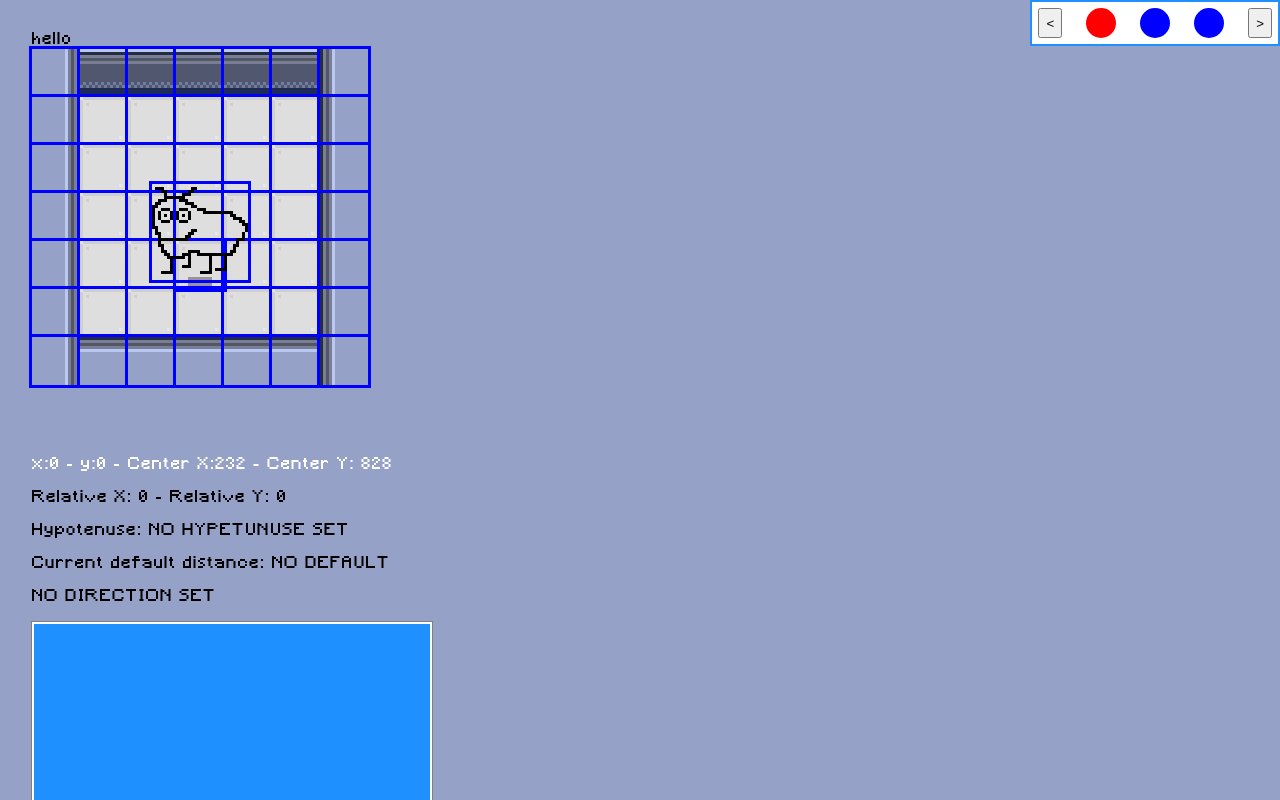
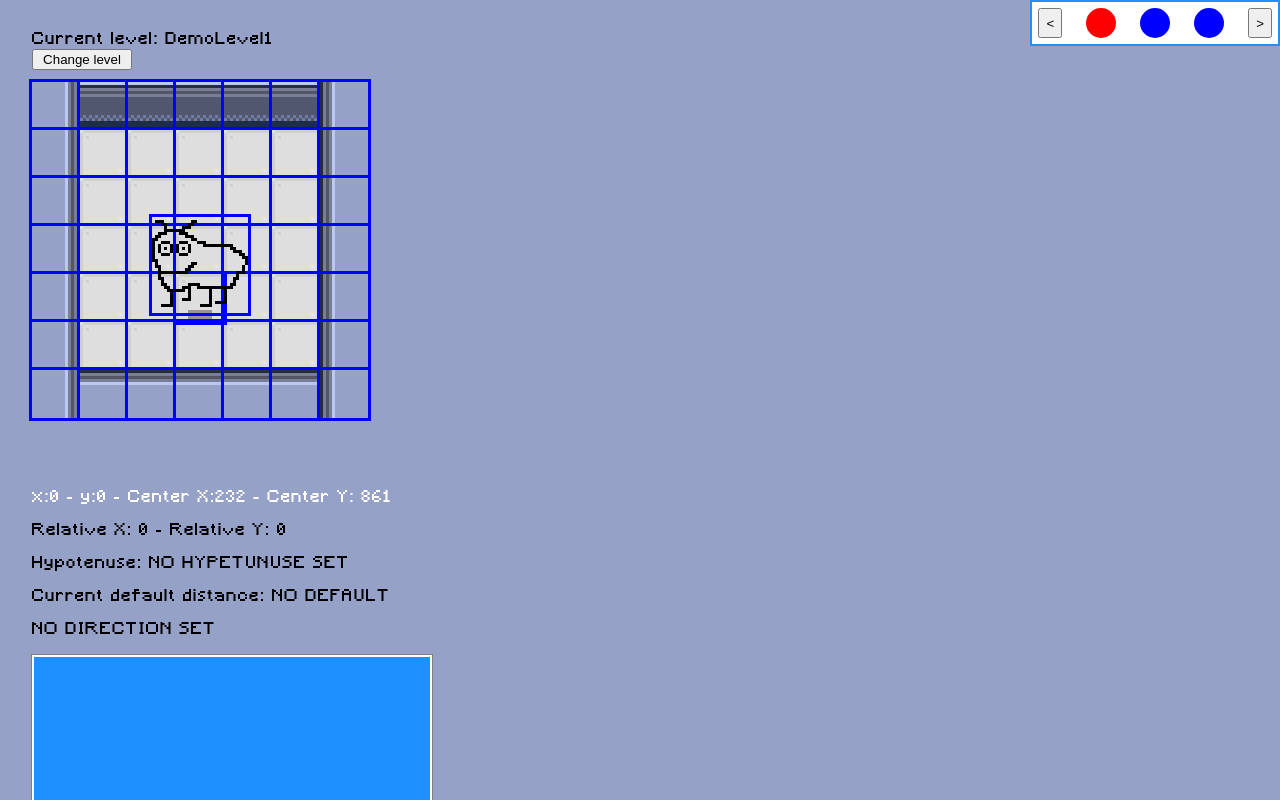
Before and after one commit to jazzjacob/stockholms-stad-tamagotchi, a React (Create React App) app: page / in a window 1280 px wide. Built offline with nearby package versions, Linux system fonts and the light colour scheme.

Commit message:
Toggle level on first page works

```diff
--- a/src/components/level-layout/RenderLevel.jsx
+++ b/src/components/level-layout/RenderLevel.jsx
@@ -8,14 +8,14 @@ import { LevelState } from '../../classes/LevelState';
 import MenuRow from '../menu-row/MenuRow';
 import FlourCount from "../hud/FlourCount";
 import LevelCompleteMessage from "../hud/LevelCompleteMessage";
-import { useRecoilValue } from 'recoil';
+import { useRecoilValue, useRecoilState } from 'recoil';
 import { currentLevelIdAtom } from '../../atoms/currentLevelIdAtom';
 import TextList from '../text-objects/TextList';
 import Map from '../map/Map';
 
 export default function RenderLevel() {
 	const [level, setLevel] = useState(null);
-	const currentLevelId = useRecoilValue(currentLevelIdAtom);
+	const [currentLevelId, setCurrentLevelId] = useRecoilState(currentLevelIdAtom);
 
 	useEffect(() => {
 		// Create and subscribe to state changes
@@ -36,6 +36,16 @@ export default function RenderLevel() {
 		return null;
 	}
 
+	function toggleLevel() {
+		console.log("Toggling level")
+		if (currentLevelId == "DemoLevel1") {
+			setCurrentLevelId("DemoLevel3");
+		} else {
+			setCurrentLevelId("DemoLevel1");
+		}
+		console.log(currentLevelId)
+	}
+
 	return (
 		<>
 		<div
@@ -46,7 +56,8 @@ export default function RenderLevel() {
 		>
 			<p
 				style={{margin: 0}}
-			>hello</p>
+			>Current level: {currentLevelId}</p>
+			<button onClick={() => toggleLevel()} style={{width: "100px", marginBottom: "12px"}}>Change level</button>
 			<div
 				className={styles.gameScreen}
 				style={{
```
